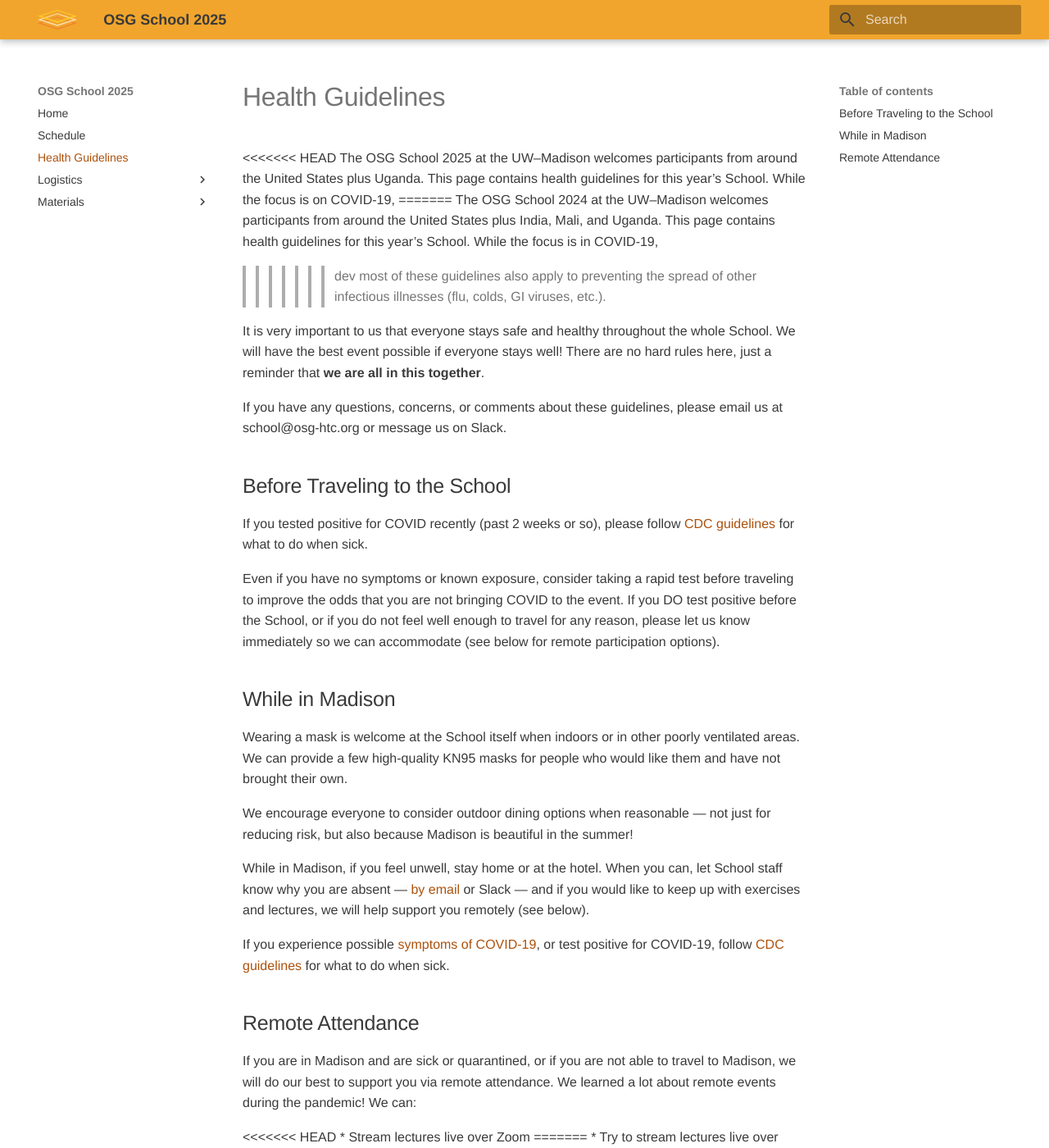
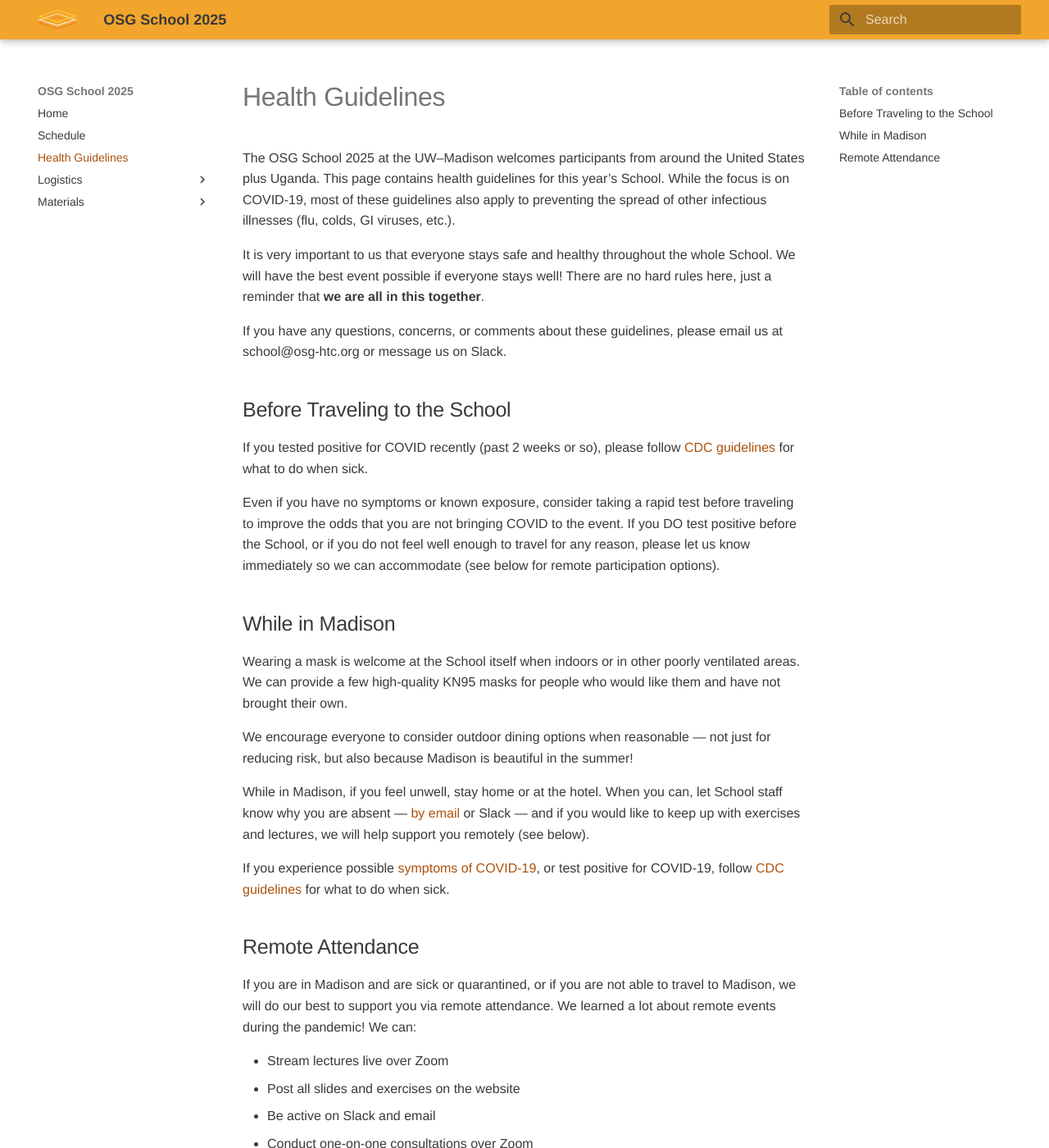
Before and after one commit to osg-htc/school-2025, an MkDocs documentation site: the page built from docs/health.md, in a window 1280 px wide and 1400 px high. Shown: the whole window at 82% size. Built offline with MkDocs 1.6.1 and Material for MkDocs 9.7.7, drawn with Linux system fonts in a browser that asks for light colours; some of the changed text lies outside the part shown.

Commit message:
Fixed health page post-merge

```diff
--- a/docs/health.md
+++ b/docs/health.md
@@ -1,18 +1,10 @@
 # Health Guidelines
 
-<<<<<<< HEAD
 The OSG School 2025 at the UW–Madison
 welcomes participants from around the United States
 plus Uganda.
 This page contains health guidelines for this year’s School.
 While the focus is on COVID-19,
-=======
-The OSG School 2024 at the UW–Madison
-welcomes participants from around the United States
-plus India, Mali, and Uganda.
-This page contains health guidelines for this year’s School.
-While the focus is in COVID-19,
->>>>>>> dev
 most of these guidelines also apply to preventing the spread of other infectious illnesses
 (flu, colds, GI viruses, etc.).
 
@@ -64,11 +56,7 @@ we will do our best to support you via remote attendance.
 We learned a lot about remote events during the pandemic!
 We can:
 
-<<<<<<< HEAD
 *   Stream lectures live over Zoom
-=======
-*   Try to stream lectures live over Zoom
->>>>>>> dev
 *   Post all slides and exercises on the website
 *   Be active on Slack and email
 *   Conduct one-on-one consultations over Zoom
```
Also changed, not shown: 1 other file.
